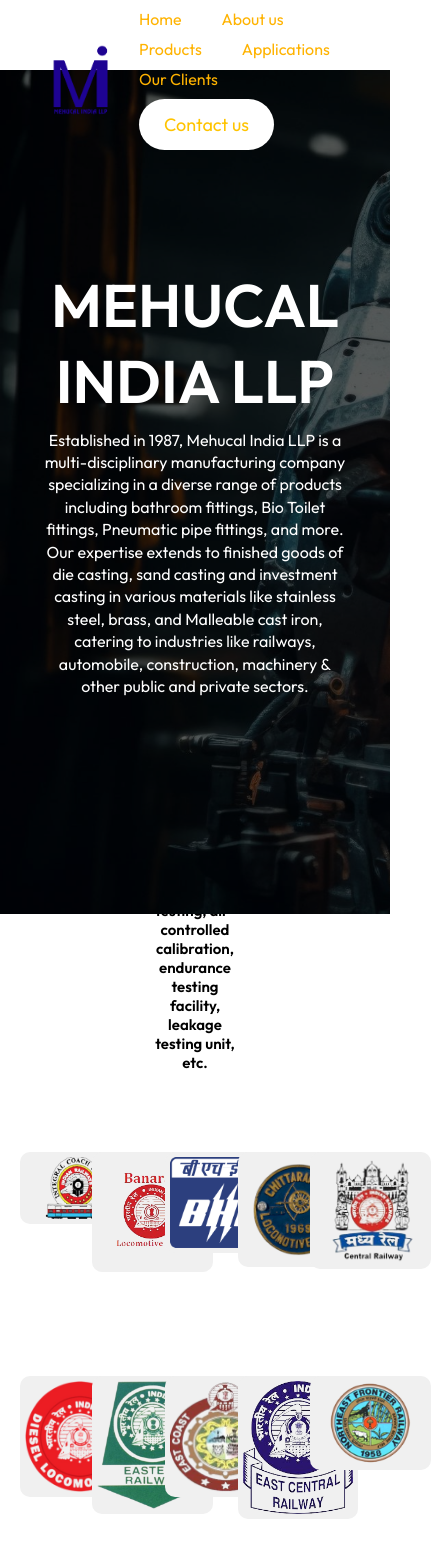
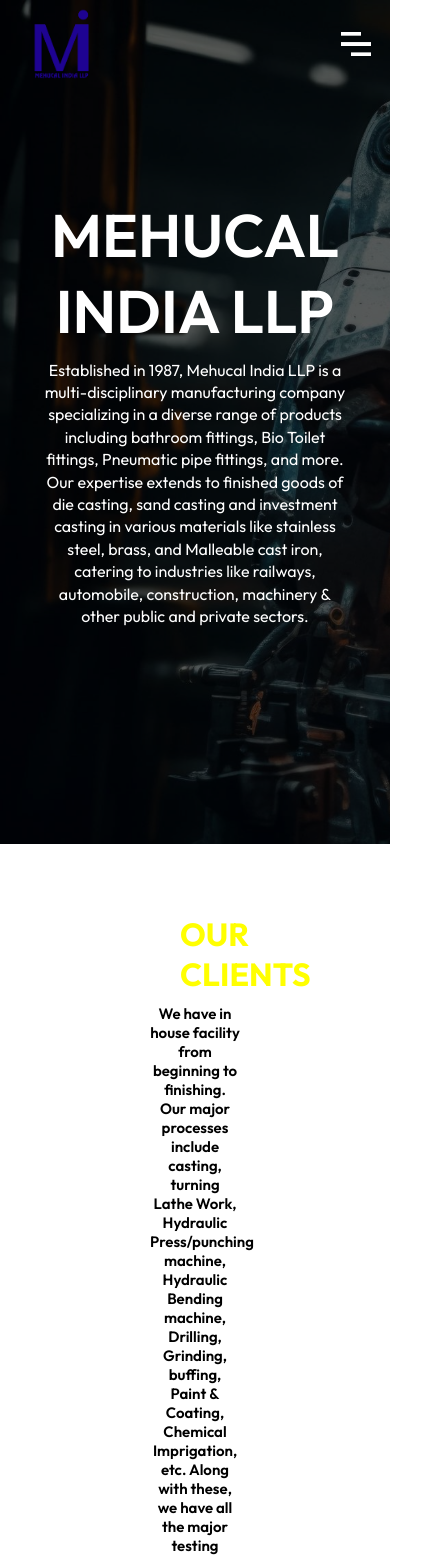
Before and after one commit to Prekshagupta99/Mehucal, a React (Vite) app: page / in a window 390 px wide. Shown: the top 1557 px of the page, 431 px wide, since content can reach past the window. Built offline with nearby package versions, Linux system fonts and the light colour scheme.

Commit message:
changed styling, added links

```diff
--- a/package.json
+++ b/package.json
@@ -11,7 +11,8 @@
   },
   "dependencies": {
     "react": "^18.2.0",
-    "react-dom": "^18.2.0"
+    "react-dom": "^18.2.0",
+    "react-scroll": "^1.9.0"
   },
   "devDependencies": {
     "@types/react": "^18.2.66",
--- a/src/components/Clients/Clients.css
+++ b/src/components/Clients/Clients.css
@@ -1,35 +1,36 @@
+
 .clients {
   margin: 80px auto;
-  width: 90%;
+  width: 80%;
   display: flex;
   flex-wrap: wrap;
   justify-content: space-between;
 }
 
 .client {
-  flex-basis: calc(20% - 10px);
+  position: relative;
+  height: 180px;
+  width: 180px;
+  display: flex;
+  align-items: center;
+  justify-content: center;
   margin-bottom: 20px;
-  position: relative;
 }
 
 .client img {
-  width: 200%;
+  width: 180px;
+  height: 180px;
   border-radius: 10px;
-  /* Adjust image size */
-  max-width: 150px; /* Change the value as needed */
-  max-height: 150px; /* Change the value as needed */
-  /* Add background */
-  background-color: #f0f0f0; /* Change the color as needed */
-  padding: 5px; /* Adjust padding as needed */
+  background-color: #f0f0f0;
+  padding: 10px;
+  object-fit: contain;
 }
 
 .caption {
   border-radius: 10px;
+  height: 180px;
+  width: 180px;
   position: absolute;
-  top: 0;
-  left: 0;
-  bottom: 0;
-  right: 0;
   background: rgba(0, 15, 152, 0.3);
   display: flex;
   align-items: center;
@@ -38,7 +39,6 @@
   color: white;
   cursor: pointer;
   opacity: 0;
-  padding-top: 70%;
   transition: 0.3s;
 }
 
--- a/src/components/Clients/Clients.jsx
+++ b/src/components/Clients/Clients.jsx
@@ -1,3 +1,4 @@
+
 import React from 'react'
 import image1 from '../../assets/ClientsLogos/image1.png'
 import image10 from '../../assets/ClientsLogos/image10.png'
@@ -61,8 +62,6 @@
             <p> TO BE ADDED</p>
           </div>
         </div>
-      </div>
-      <div className='clients'>
         <div className="client">
           <img src={image6} alt="" />
           <div className="caption">
@@ -93,8 +92,6 @@
             <p> TO BE ADDED</p>
           </div>
         </div>
-      </div>
-      <div className='clients'>
         <div className="client">
           <img src={image11} alt="" />
           <div className="caption">
@@ -125,8 +122,6 @@
             <p> TO BE ADDED</p>
           </div>
         </div>
-      </div>
-      <div className='clients'>
         <div className="client">
           <img src={image16} alt="" />
           <div className="caption">
@@ -136,8 +131,6 @@
             <p> TO BE ADDED</p>
           </div>
         </div>
-
-
         <div className="client">
           <img src={image17} alt="" />
           <div className="caption">
@@ -162,10 +155,6 @@
             <p> TO BE ADDED</p>
           </div>
         </div>
-      </div>
-
-
-      <div className='clients'>
         <div className="client">
           <img src={image21} alt="" />
           <div className="caption">
--- a/src/components/Footer/Footer.css
+++ b/src/components/Footer/Footer.css
@@ -1,14 +1,16 @@
+
 .footer{
-    margin: 10px auto;
+    margin: 0 35px 5px 35px;
     display: flex;
     align-items: center;
     justify-content: space-between;
-    border-top: 1px solid black;
-    padding: 15px 0;
+    border-top: 1px solid rgba(0, 0, 0, 0.4);
+    padding: 15px 0px;
 }
 
 .footer ul li{
     list-style: none;
     display: inline-block;
     margin-left: 20;
+    padding: 0 5px 0 20px;
 }
--- a/src/components/Hero/Hero.css
+++ b/src/components/Hero/Hero.css
@@ -1,19 +1,20 @@
+
 .hero{
     /*linear-gradient(rgba(58, 55, 0, 0.7),rgba(58, 55, 0, 0.7))*/
     background: url('../../assets/bg1.jpg');
     width: 100%;
-    position: absolute;
     height: auto;
     min-height: 100%;
     background-size: cover;
     color: rgb(255, 255, 255);
+    position: relative;
     display: flex;
+    justify-content: center;
     align-items: center;
-    justify-content: center;
+    text-align: center;
 }
 .hero::after {
     content: "";
-    position: absolute;
     top: 0;
     left: 0;
     width: 100%;
@@ -21,12 +22,22 @@
     background: url('../../assets/bg1.jpg');
     background-size: cover;
     filter: brightness(35%);
+    position: absolute;
+    z-index: 0;
 }
 
 .hero-text{
     text-align: center;
     max-width: 800px;
     z-index: 1;
+    position: relative;
+    filter: brightness(100%);
+    height: 100vh;
+    display: flex;
+    flex-direction: column;
+    justify-content: center;
+    align-items: center;
+    padding: 0 20px;
 }
 
 .hero-text h1{
--- a/src/components/Navbar/Navbar.css
+++ b/src/components/Navbar/Navbar.css
@@ -1,6 +1,5 @@
-nav{
-    width:100%;
-    /*background: goldenrod;*/
+nav {
+    width: 100%;
     color: rgb(255, 179, 0);
     padding: 4px 0;
     position: fixed;
@@ -10,19 +9,56 @@
     align-items: center;
     justify-content: space-between;
     z-index: 10;
-}
-.logo{
+  }
+
+  .logo {
     width: 80px;
+  }
 
-}
-nav ul li {
+  nav ul li {
     display: inline-block;
     list-style: none;
     margin: 5px 20px;
     font-size: 16px;
-}
+  }
 
-.dark-nav{
+  .dark-nav {
     background: black;
     transition: 0.5s;
-}
+  }
+
+  .menu-icon {
+    display: none; /* Hide menu icon by default */
+    width: 30px;
+    cursor: pointer;
+  }
+
+  /* Media query */
+  @media (max-width: 840px) {
+    .menu-icon {
+      display: block; /* Display menu icon on smaller screens */
+    }
+
+    nav ul {
+      position: absolute;
+      top: 100%;
+      right: 0;
+      background: black;
+      height: 100vw; /* Expand menu to cover full width of the page */
+      padding-top: 20px;
+      transition: 0.5s;
+    }
+
+    nav ul li {
+      display: block;
+      margin: 25px 40px;
+    }
+
+    .hide-mobile-menu {
+      display: none; /* Hide menu on smaller screens by default */
+    }
+
+    .show-mobile-menu {
+      display: block; /* Display menu on smaller screens when toggled */
+    }
+  }
--- a/src/components/Navbar/Navbar.jsx
+++ b/src/components/Navbar/Navbar.jsx
@@ -1,26 +1,37 @@
 import React, { useEffect, useState } from 'react';
+import { Link } from "react-scroll";
 import mehucal from "../../assets/mehucal.png";
+import menu_icon from "../../assets/menu-icon.png";
 import './Navbar.css';
+
 const Navbar = () => {
-  const [sticky,setSticky] = useState(false);
-  useEffect(()=>{
-    window.addEventListener('scroll',(()=>{
+  const [sticky, setSticky] = useState(false);
+  const [mobileMenu, setMobileMenu] = useState(false);
+
+  useEffect(() => {
+    window.addEventListener('scroll', () => {
       window.scrollY > 50 ? setSticky(true) : setSticky(false);
-    }))
-  },[])
+    });
+  }, []);
+
+  const toggleMenu = () => {
+    setMobileMenu(!mobileMenu);
+  };
+
   return (
-    <nav className={`container ${sticky? 'dark-nav':''}`}>
-        <img src={mehucal} alt="" className='logo '/>
-        <ul>
-            <li>Home</li>
-            <li>About us</li>
-            <li>Products</li>
-            <li>Applications</li>
-            <li>Our Clients</li>
-            <li><button className='btn'>Contact us</button></li>
-        </ul>
+    <nav className={`container ${sticky ? 'dark-nav' : ''}`}>
+      <img src={mehucal} alt="" className='logo' />
+      <ul className={mobileMenu ? 'show-mobile-menu' : 'hide-mobile-menu'}>
+        <li><Link to='hero' smooth={true} offset={0} duration={500}>Home</Link></li>
+        <li><Link to='clients' smooth={true} offset={-400} duration={500}>Our Clients</Link></li>
+        <li><Link to='about' smooth={true} offset={-150} duration={500}>About us</Link></li>
+        <li><Link to='product' smooth={true} offset={-260} duration={500}>Products</Link></li>
+        <li><Link to='facility' smooth={true} offset={-150} duration={500}>Our Facility</Link></li>
+        <li><Link to='contact' smooth={true} offset={-150} duration={500} className='btn'>Contact us</Link></li>
+      </ul>
+      <img src={menu_icon} alt="" className='menu-icon' onClick={toggleMenu} />
     </nav>
-  )
+  );
 }
 
-export default Navbar
+export default Navbar;
--- a/src/index.css
+++ b/src/index.css
@@ -22,12 +22,23 @@
 }
 
 .btn{
-  background: white;
+  background: rgb(91, 115, 148);
   color: rgb(255, 196, 0);
   padding: 14px 25px;
-  font-size: 18px;
-  border-radius: 35px;
+  font-size: 16px;
+  border-radius: 50px;
   cursor: pointer;
   border: 0;
   outline: 0;
 }
+
+/*media query*/
+@media (max-width:1200px){
+  .container{
+    padding-left: 5%;
+    padding-right: 5%;
+  }
+  .btn{
+    padding: 14px 22px;
+  }
+}
```
Also changed, not shown: 1 other file (tests, documents, lock files or other folders).
